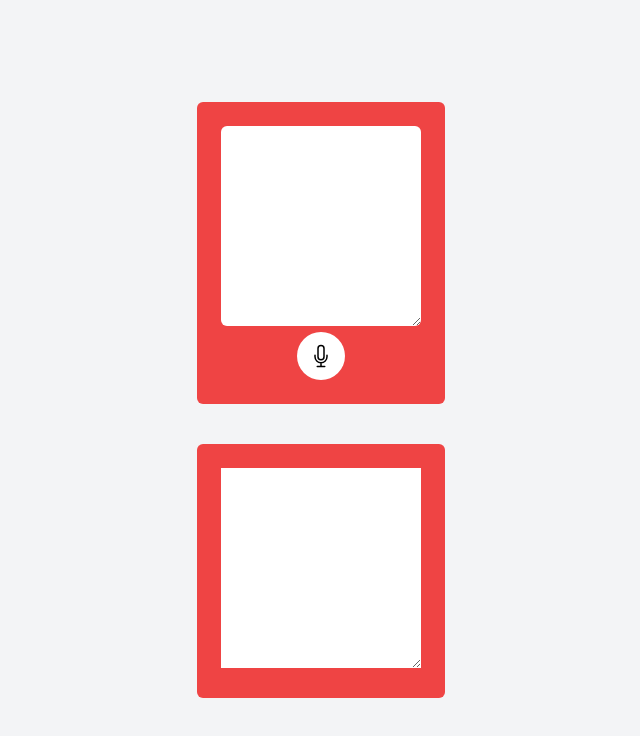
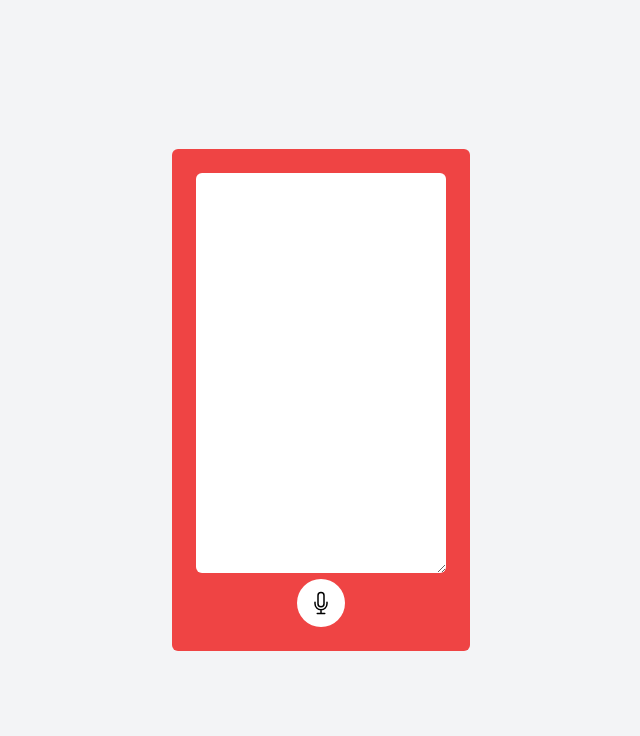
Before and after one commit to spence3/Babel-Fish, a website: page index.html in a window 1280 px wide. Shown: the whole page, without its empty margins (319-959 px from the left). Drawn offline with Linux system fonts and the light colour scheme.

Commit message:
adjusting look

```diff
--- a/index.html
+++ b/index.html
@@ -12,7 +12,7 @@
     <section class="p-6 bg-red-500 rounded-md">
         <div class="flex flex-col">
             <div>
-                <textarea class="rounded-md p-3" name="stt" id="stt" style="height: 200px; width: 200px;"></textarea>
+                <textarea class="rounded-md p-3" name="stt" id="stt" style="height: 400px; width: 250px;"></textarea>
             </div>
             <div class="flex justify-center ">
                 <a class="p-3 bg-white rounded-full" id="clickSTT">
@@ -26,12 +26,6 @@
 
     </section>
 
-    <section class="p-6 bg-red-500 rounded-md">
-        <div>
-            <textarea name="stt" id="stt" style="height: 200px; width: 200px;"></textarea>
-        </div>
-
-    </section>
     <script src="/script.js"></script>
 </body>
 </html>
```
